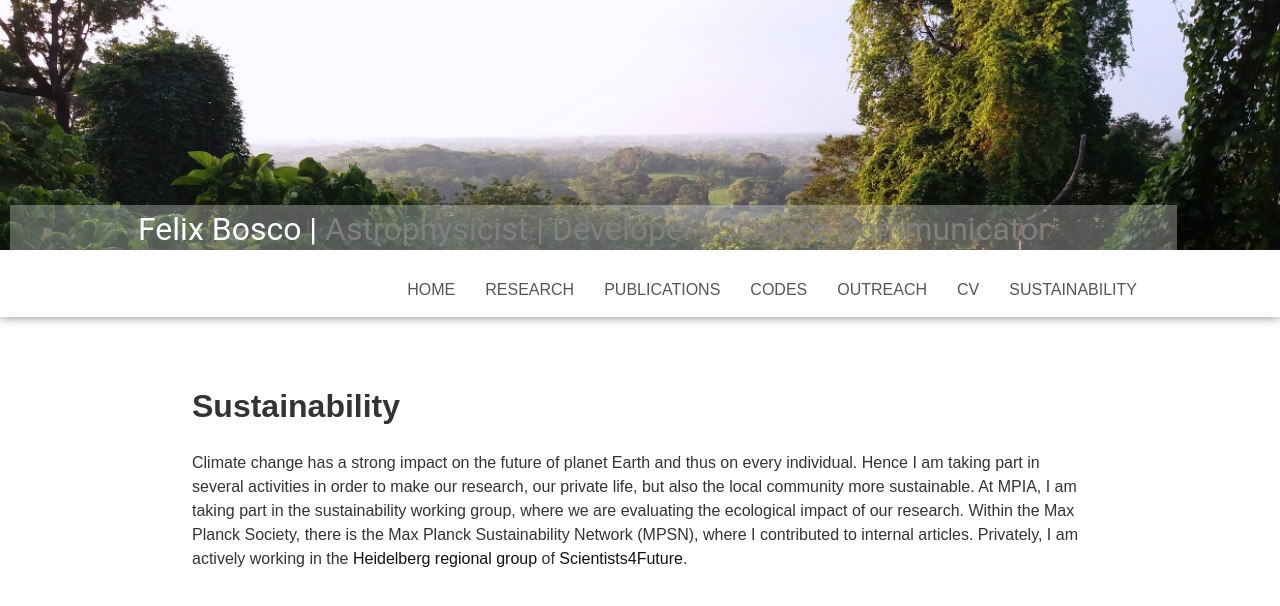
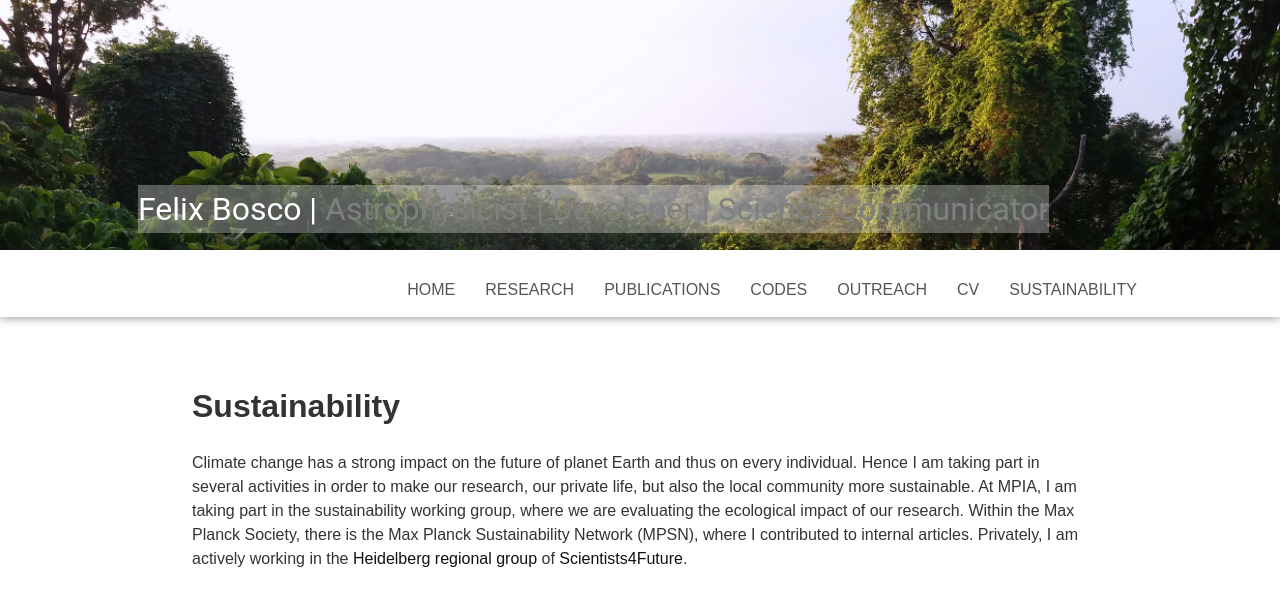
Before and after one commit to felixbosco/felixbosco.github.io, a Jekyll site: the page built from sustainability.html, in a window 1280 px wide. Shown: the top 606 px of the page. Built offline with Jekyll 4.4.1, drawn with Linux system fonts in a browser that asks for light colours.

Commit message:
Reformat header-title label

```diff
--- a/assets/css/style.css
+++ b/assets/css/style.css
@@ -77,7 +77,9 @@ nav li a:hover {
   opacity: 1.0;
 }
 .header-title a {
-  padding: 0 10%;
+  margin-left: 10%;
+  margin-bottom: 20px;
+  /*padding: 0 10%;*/
   position: absolute;
   bottom: 10px;
   left: 10px;
```
